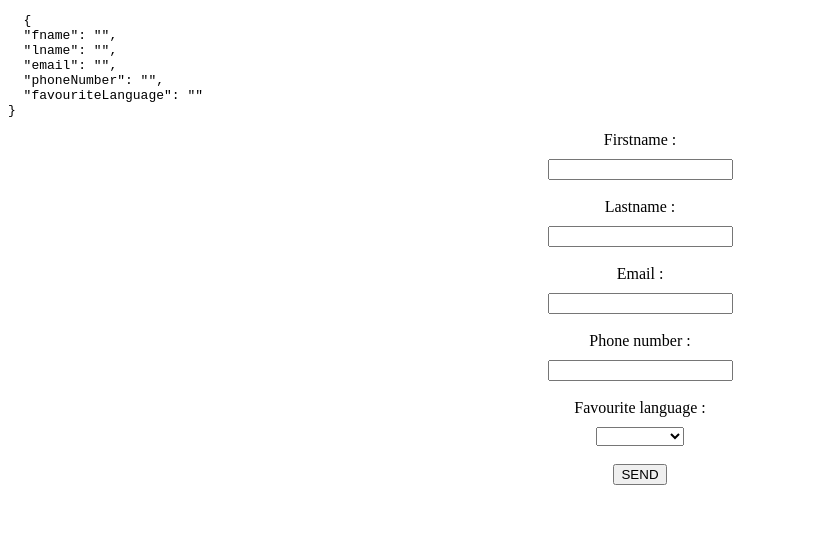
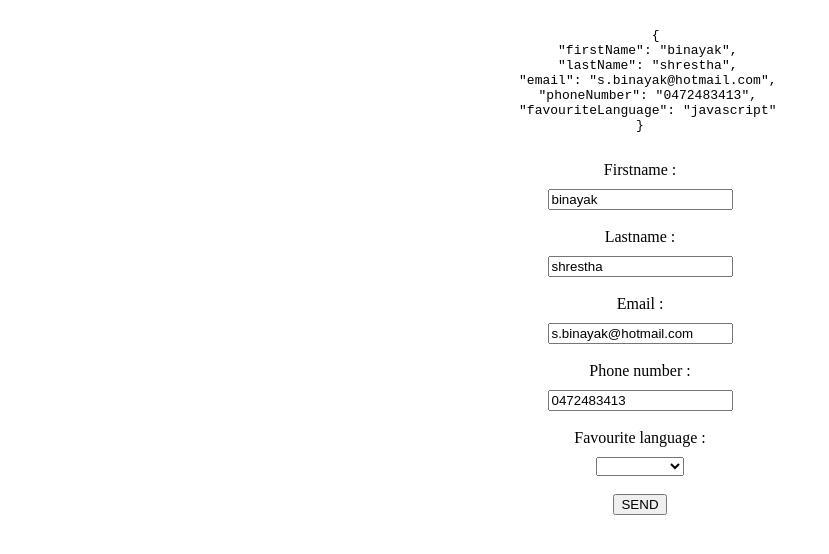
Before and after one commit to itsme17/Angular-intro, an Angular app in the folder angular-exercise/: page / in a window 1280 px wide. Shown: the top 554 px of the page, without its empty margins (0-829 px from the left). Built offline with nearby package versions, Linux system fonts and the light colour scheme.

Commit message:
commit changes : added constructor to friend class

```diff
--- a/angular-exercise/src/app/app.component.html
+++ b/angular-exercise/src/app/app.component.html
@@ -1,17 +1,19 @@
-<pre>
-  {{ formName.value | json }}
-</pre>
+
 <form action="" method="post" #formName="ngForm">
+  <pre>
+    <!-- {{ formName.value | json }} -->
+    {{ friendModel | json }}
+  </pre>
   Firstname : <br>
-  <input type="text" name="fname" #inputName="ngModel" ngModel><br><br>
+  <input type="text" name="fname" #inputName="ngModel" [(ngModel)]="friendModel.firstName"><br><br>
   Lastname : <br>
-  <input type="text" name="lname" #inputName="ngModel"ngModel><br><br>
+  <input type="text" name="lname" #inputName="ngModel"[(ngModel)]="friendModel.lastName"><br><br>
   Email : <br>
-  <input type="text" name="email" #inputName="ngModel"ngModel><br><br>
+  <input type="text" name="email" #inputName="ngModel"[(ngModel)]="friendModel.email"><br><br>
   Phone number : <br>
-  <input type="text" name="phoneNumber" #inputName="ngModel"ngModel><br><br>
+  <input type="text" name="phoneNumber" #inputName="ngModel"[(ngModel)]="friendModel.phoneNumber"><br><br>
   Favourite language : <br>
-  <select name="favouriteLanguage" #inputName="ngModel"ngModel>
+  <select name="favouriteLanguage" #inputName="ngModel"[(ngModel)]="friendModel.favouriteLanguage">
         <option *ngFor = "let language of languages" value="{{language}}"> {{language}} </option>
 
 </select><br><br>
--- a/angular-exercise/src/app/app.component.ts
+++ b/angular-exercise/src/app/app.component.ts
@@ -1,4 +1,5 @@
 import { Component } from '@angular/core';
+import { Friend } from './friend';
 
 @Component({
   selector: 'app-root',
@@ -8,4 +9,5 @@ import { Component } from '@angular/core';
 export class AppComponent {
   title = 'angular-exercise';
   public languages = ["Html","Css","Java Script","Php" ];
+  friendModel = new Friend("binayak","shrestha","s.binayak@hotmail.com","0472483413","javascript")
 }
--- a/angular-exercise/src/app/friend.ts
+++ b/angular-exercise/src/app/friend.ts
@@ -1,2 +1,9 @@
 export class Friend {
+    constructor(
+        public firstName: string,
+        public lastName: string,
+        public email: string,
+        public phoneNumber: string,
+        public favouriteLanguage: string
+    ){}
 }
```
